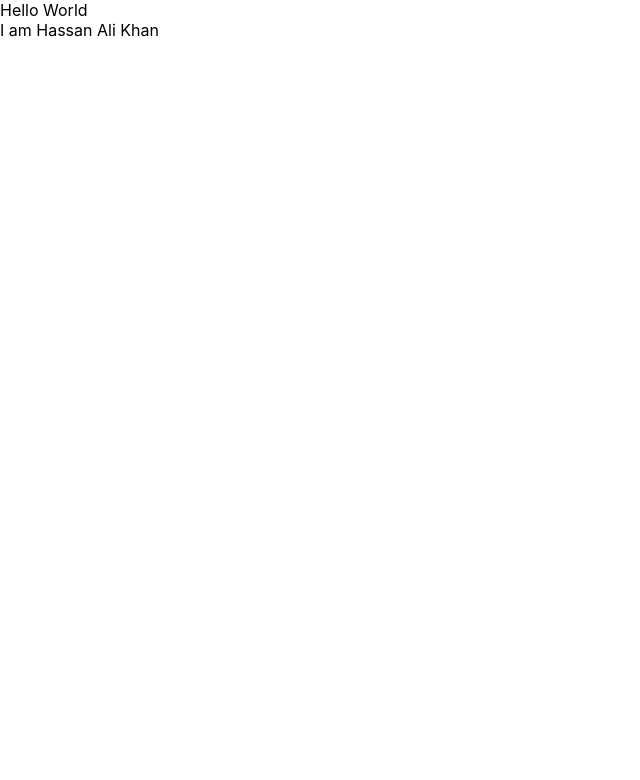
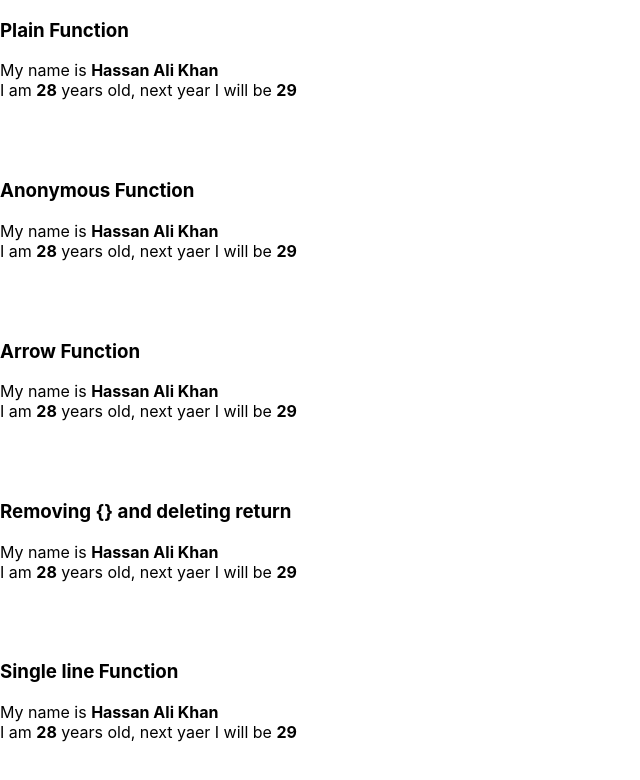
Before and after one commit to hassan-ak/bootcamp2020c03, a React (Create React App) app: page / in a window 1280 px wide. Shown: the top 780 px of the page, without its empty margins (0-640 px from the left). Built offline with nearby package versions, Linux system fonts and the light colour scheme.

Commit message:
updated App.js
Diiferent types of function defination

```diff
--- a/src/App.js
+++ b/src/App.js
@@ -1,53 +1,127 @@
 import './App.css';
 
-// Step 02 using props to display some data
-function App({name}) {
-  return (
-    <div>
-      Hello World
-      {/*
-      We can Pass Any thing while calling a function. This is an Example
-      <CustomButton
-        green={true}                                  boolean
-        width={64}                                    number
-        options={{ awesome: "yes", disabled: "no" }}  dictionary
-        onClick={doStuffFunc}                         function
-      />
-       */}
-      {/*
-       Every Thing in a function call is not string
-       <Sidebar hidden="false"/>                      This is a string
-      <Sidebar hidden={false}/>                       This is value false
-    */}
-    <br/>
-    I am {name}
-    </div>
-  );
+// Step 04 using different type of functions / using functions in different ways
+
+// Plain Function
+function Name({first, second, last, age}){
+  return <div>
+      <h3>Plain Function</h3>
+      My name is <strong>{first} {second} {last}</strong>
+      <br/>
+      I am <strong>{age}</strong> years old, next year I will be <strong>{age+1}</strong>
+    </div>;
 }
 
-// // Step 02 using props to display some data
-// function App(props) {
+// A constant holding an anonymous function:
+ const Name1 = function({first, second, last, age}){
+  return <div>
+    <h3>Anonymous Function</h3>
+      My name is <strong>{first} {second} {last}</strong>
+      <br/>
+      I am <strong>{age}</strong> years old, next yaer I will be <strong>{age+1}</strong>
+    </div>;
+  }
+
+// Turning the "function" into an arrow:
+const Name2 = ({first, second, last, age}) => {
+    return <div>
+      <h3>Arrow Function</h3>
+        My name is <strong>{first} {second} {last}</strong>
+        <br/>
+        I am <strong>{age}</strong> years old, next yaer I will be <strong>{age+1}</strong>
+      </div>;
+    }
+
+// Removing the braces, which makes the "return" implicit so we can remove that too.:
+const Name3 = ({first, second, last, age}) => (
+       <div>
+         <h3>Removing {`{}`} and deleting return </h3>
+          My name is <strong>{first} {second} {last}</strong>
+          <br/>
+          I am <strong>{age}</strong> years old, next yaer I will be <strong>{age+1}</strong>
+        </div>
+    )
+
+// Single line Function
+const Name4 = ({first, second, last, age}) => <div> <h3>Single line Function </h3> My name is <strong>{first} {second} {last}</strong> <br/>I am <strong>{age}</strong> years old, next yaer I will be <strong>{age+1}</strong></div>
+
+
+
+function App() {
+  return(
+    <div>
+      <div>
+        <Name first = "Hassan" second = "Ali" last = "Khan" age={28}></Name>
+      </div>
+      <br/><br/><br/>
+      <div>
+        <Name1 first = "Hassan" second = "Ali" last = "Khan" age={28}></Name1>
+      </div>
+      <br/><br/><br/>
+      <div>
+        <Name2 first = "Hassan" second = "Ali" last = "Khan" age={28}></Name2>
+      </div>
+      <br/><br/><br/>
+      <div>
+        <Name3 first = "Hassan" second = "Ali" last = "Khan" age={28}></Name3>
+      </div>
+      <br/><br/><br/>
+      <div>
+        <Name4 first = "Hassan" second = "Ali" last = "Khan" age={28}></Name4>
+      </div>
+    </div>
+  )
+
+}
+
+// // Step 03 using props with de-structuring to display some data
+// function App({name}) {
 //   return (
 //     <div>
-//       {/* using simple props */}
-//       Hello World from {props.name}
-//       <br/>
-//       {/* using number in props as a string */}
-//       I am {props.age} yaers old
-//       <br/>
-//       {/* using number in props as a integer */}
-//       after 10 years I will be {props.age1+10}
+//       Hello World
+//       {/*
+//       We can Pass Any thing while calling a function. This is an Example
+//       <CustomButton
+//         green={true}                                  boolean
+//         width={64}                                    number
+//         options={{ awesome: "yes", disabled: "no" }}  dictionary
+//         onClick={doStuffFunc}                         function
+//       />
+//        */}
+//       {/*
+//        Every Thing in a function call is not string
+//        <Sidebar hidden="false"/>                      This is a string
+//       <Sidebar hidden={false}/>                       This is value false
+//     */}
+//     <br/>
+//     I am {name}
 //     </div>
 //   );
 // }
 
-// // Step 01 displaying some text using app.js
-// function App() {
-//   return (
-//     <div>
-//       Hello World
-//     </div>
-//   );
-// }
+// // // Step 02 using props to display some data
+// // function App(props) {
+// //   return (
+// //     <div>
+// //       {/* using simple props */}
+// //       Hello World from {props.name}
+// //       <br/>
+// //       {/* using number in props as a string */}
+// //       I am {props.age} yaers old
+// //       <br/>
+// //       {/* using number in props as a integer */}
+// //       after 10 years I will be {props.age1+10}
+// //     </div>
+// //   );
+// // }
+
+// // // // Step 01 displaying some text using app.js
+// // // function App() {
+// // //   return (
+// // //     <div>
+// // //       Hello World
+// // //     </div>
+// // //   );
+// // // }
 
 export default App;
--- a/src/index.js
+++ b/src/index.js
@@ -5,7 +5,7 @@ import App from './App';
 
 ReactDOM.render(
   <React.StrictMode>
-    <App name="Hassan Ali Khan"/>
+    <App/>
   </React.StrictMode>,
   document.getElementById('root')
 );
```
